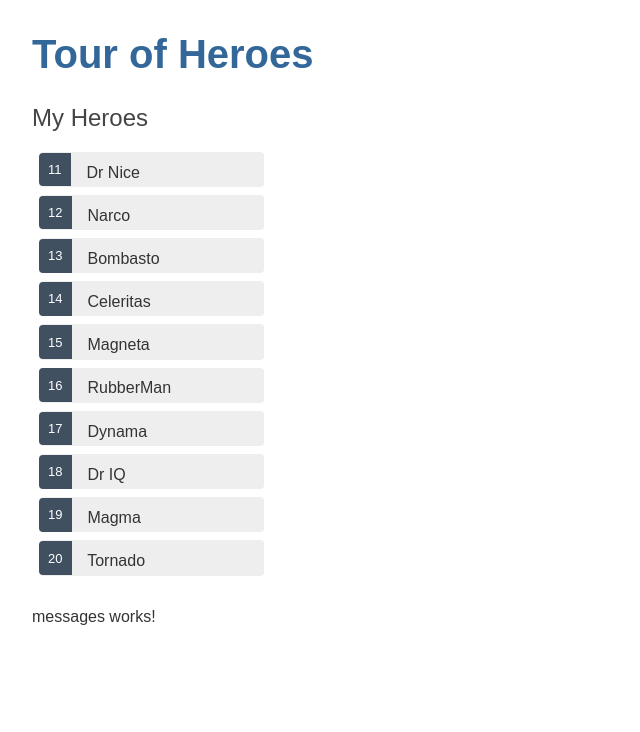
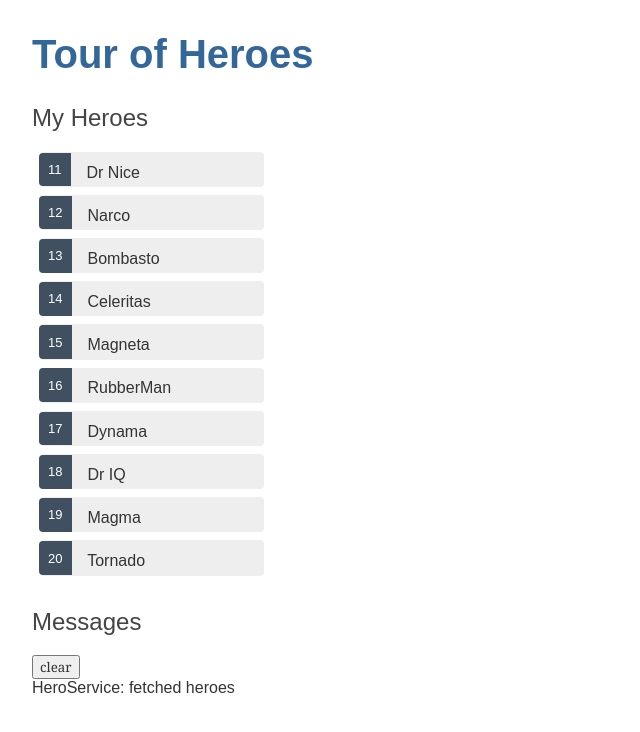
Before and after one commit to nemkin/angular-tour-of-heroes, an Angular app: page / in a window 1280 px wide. Shown: the top 732 px of the page, without its empty margins (0-640 px from the left). Built offline with nearby package versions, Linux system fonts and the light colour scheme.

Commit message:
Implement messages display

```diff
--- a/src/app/hero.service.ts
+++ b/src/app/hero.service.ts
@@ -1,16 +1,21 @@
 import { Injectable } from '@angular/core';
+import { Observable, of } from 'rxjs';
+
+
 import { Hero } from './hero';
 import { HEROES } from './mock-heroes';
-import { Observable, of } from 'rxjs';
+import { MessageService } from './message.service';
 
 @Injectable({
   providedIn: 'root'
 })
 export class HeroService {
 
-  constructor() { }
+  constructor(private messageService: MessageService) { }
 
   getHeroes(): Observable<Hero[]> {
+    // TODO: send the message _after_ fetching the heroes
+    this.messageService.add('HeroService: fetched heroes');
     return of(HEROES);
   }
 }
--- a/src/app/message.service.ts
+++ b/src/app/message.service.ts
@@ -4,6 +4,15 @@
   providedIn: 'root'
 })
 export class MessageService {
+  messages: string[] = [];
 
   constructor() { }
+
+  add(message: string) {
+    this.messages.push(message);
+  }
+
+  clear() {
+    this.messages = [];
+  }
 }
--- a/src/app/messages/messages.component.html
+++ b/src/app/messages/messages.component.html
@@ -1 +1,7 @@
-<p>messages works!</p>
+<div *ngIf="messageService.messages.length">
+  <h2>Messages</h2>
+  <button
+    class="clear"
+    (click)="messageService.clear()">clear</button>
+    <div *ngFor='let message of messageService.messages'>{{ message }}</div>
+</div>
--- a/src/app/messages/messages.component.ts
+++ b/src/app/messages/messages.component.ts
@@ -1,4 +1,6 @@
 import { Component, OnInit } from '@angular/core';
+
+import { MessageService } from '../message.service';
 
 @Component({
   selector: 'app-messages',
@@ -7,7 +9,7 @@
 })
 export class MessagesComponent implements OnInit {
 
-  constructor() { }
+  constructor(public messageService: MessageService) { }
 
   ngOnInit() {
   }
```
